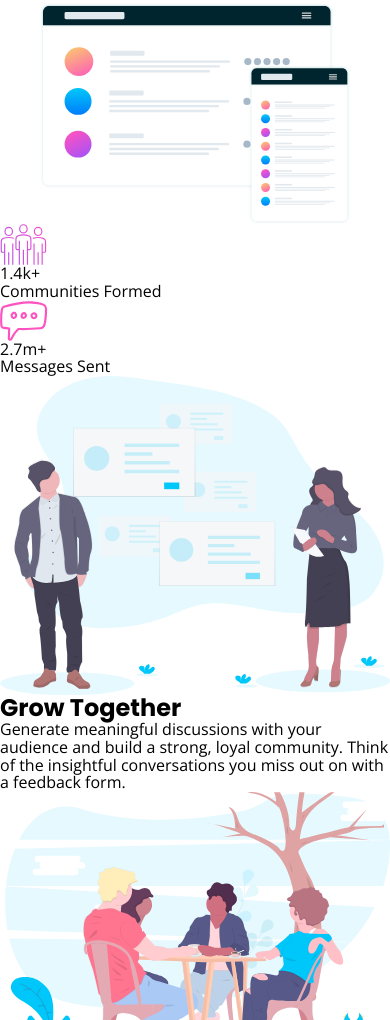
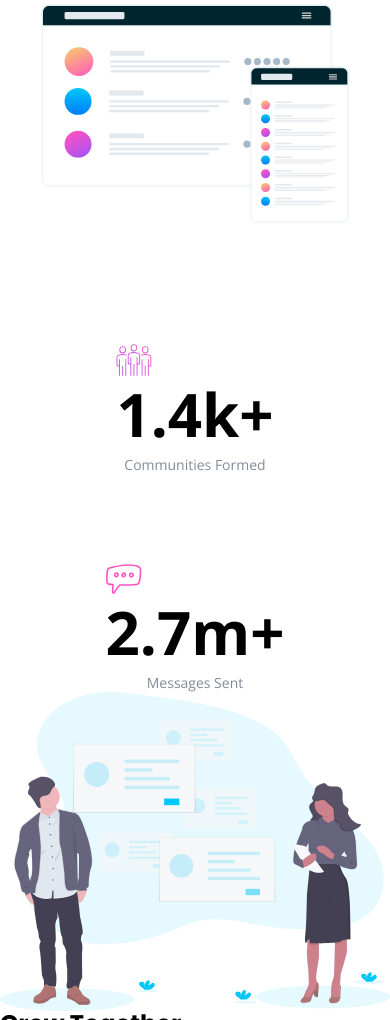
Before and after one commit to karolbanat/huddle-landing-page-with-curved-sections, a website: page index.html in a window 390 px wide. Shown: the part 548-1568 px from the top of the page. Drawn offline with nearby package versions, Linux system fonts and the light colour scheme.

Commit message:
Done statistics section

```diff
--- a/index.html
+++ b/index.html
@@ -33,6 +33,7 @@
 		</div>
 	</header>
 	<main>
+		<div class="container container--small">
 			<section class="statistics" aria-label="Statistics">
 				<div class="statistic">
 					<img src="./dist/images/icons/icon-communities.svg" alt="" class="statistic__icon">
@@ -45,8 +46,9 @@
 					<p class="statistic__description">Messages Sent</p>
 				</div>
 			</section>
+		</div>
 
-		<section class="section grid grow" aria-labelledby="grow-heading">
+		<section class="section flex grow" aria-labelledby="grow-heading">
 			<div class="container">
 				<img src="./dist/images/illustration-grow-together.svg"
 					alt="Illustration of man and woman and data boxes">
@@ -60,7 +62,7 @@
 			</div>
 		</section>
 
-		<section class="section grid conversations" aria-labelledby="conversations-heading">
+		<section class="section flex conversations" aria-labelledby="conversations-heading">
 			<div class="container">
 				<img src="./dist/images/illustration-flowing-conversation.svg"
 					alt="Illustration of four people sitting by the table under the tree, drinking coffee.">
@@ -73,7 +75,7 @@
 			</div>
 		</section>
 
-		<section class="section grid users" aria-labelledby="users-heading">
+		<section class="section flex users" aria-labelledby="users-heading">
 			<div class="container">
 				<img src="./dist/images/illustration-your-users.svg"
 					alt="Illustration of three people with message clouds.">
--- a/src/sass/base/_breakpoints.scss
+++ b/src/sass/base/_breakpoints.scss
@@ -1 +1,3 @@
+$small-bp: 42em;
 $medium-bp: 50em;
+$large-bp: 65em;
--- a/src/sass/components/_container.scss
+++ b/src/sass/components/_container.scss
@@ -5,4 +5,8 @@
 	&--medium {
 		max-width: 63.5em;
 	}
+
+	&--small {
+		max-width: 55em;
+	}
 }
--- a/src/sass/components/_header.scss
+++ b/src/sass/components/_header.scss
@@ -2,6 +2,7 @@
 	text-align: center;
 	line-height: 1.5;
 	padding-inline: clamp(2.5em, 6vw, 5em);
+	margin-bottom: 7.5em;
 
 	&__heading {
 		margin-bottom: 2.4rem;
--- /dev/null
+++ b/src/sass/components/_statistic.scss
@@ -0,0 +1,19 @@
+.statistic {
+	&__icon {
+		margin-bottom: -0.25em;
+		width: clamp(2.25em, 4vw, 3.5em);
+	}
+
+	&__number {
+		font-size: clamp(6rem, 8vw, 9.6rem);
+		font-weight: 700;
+		line-height: 1.4;
+	}
+
+	&__description {
+		font-size: clamp(1.4rem, 2vw, 2.4rem);
+		text-align: center;
+		line-height: 1.3;
+		color: var(--stats-text);
+	}
+}
--- /dev/null
+++ b/src/sass/components/_statistics.scss
@@ -0,0 +1,16 @@
+.statistics {
+	display: flex;
+	justify-content: center;
+	align-items: center;
+	flex-direction: column;
+	gap: 5.625em;
+
+	@media (min-width: $small-bp) {
+		flex-direction: row;
+		justify-content: space-around;
+	}
+
+	@media (min-width: $large-bp) {
+		justify-content: space-between;
+	}
+}
--- a/src/sass/main.scss
+++ b/src/sass/main.scss
@@ -6,3 +6,5 @@
 @import './components/header.scss';
 @import './components/nav.scss';
 @import './components/btn.scss';
+@import './components/statistics';
+@import './components/statistic';
```
Also changed, not shown: dist/css/main.min.css. Lines whose indentation alone changed are shown as unchanged.
